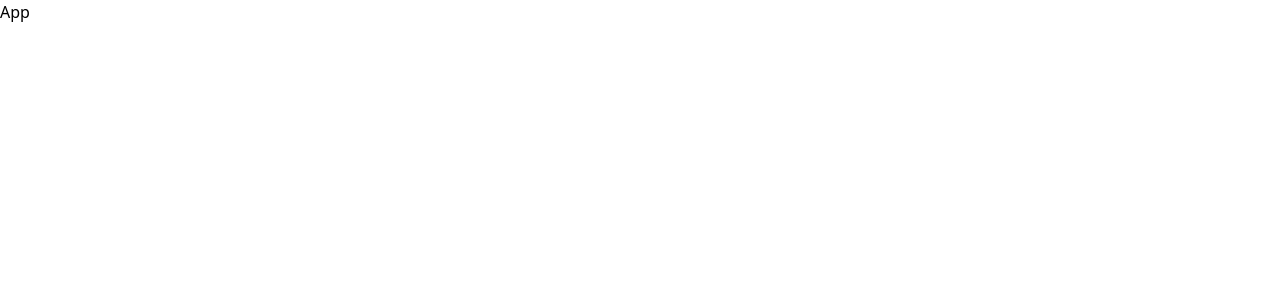
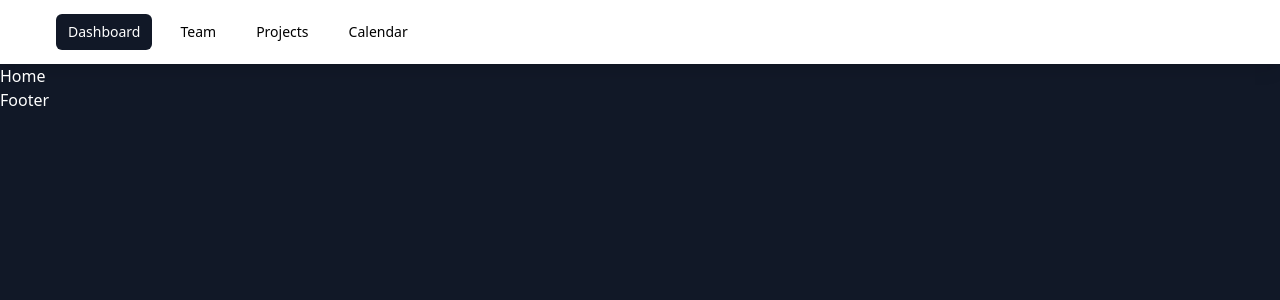
Before and after one commit to FaizanSurani/Projects, a React (Vite) app in the folder Food-Delivery-App/client-side/: page / in a window 1280 px wide. Shown: the top 300 px of the page. Built offline with nearby package versions, Linux system fonts and the light colour scheme.

Commit message:
Create Header, Footer Components and Create Pages for the routing

```diff
--- a/Food-Delivery-App/client-side/index.html
+++ b/Food-Delivery-App/client-side/index.html
@@ -6,7 +6,7 @@
     <title>Food Delivery App</title>
   </head>
   <body
-    class="bg-white dark:bg-slate-800 rounded-lg ring-1 ring-slate-900/5 text-white">
+    class="bg-gray-900 dark:bg-slate-800 text-white dark:text-white ring-slate-900/5">
     <div id="root"></div>
     <script type="module" src="/src/main.jsx"></script>
   </body>
--- a/Food-Delivery-App/client-side/package.json
+++ b/Food-Delivery-App/client-side/package.json
@@ -11,7 +11,9 @@
   },
   "dependencies": {
     "react": "^18.2.0",
-    "react-dom": "^18.2.0"
+    "react-dom": "^18.2.0",
+    "react-router": "^6.22.3",
+    "react-router-dom": "^6.22.3"
   },
   "devDependencies": {
     "@types/react": "^18.2.56",
--- a/Food-Delivery-App/client-side/src/App.jsx
+++ b/Food-Delivery-App/client-side/src/App.jsx
@@ -1,5 +1,10 @@
 import React from "react";
+import Home from "./pages/Home";
 
 export default function App() {
-  return <h1>App</h1>;
+  return (
+    <>
+      <Home />
+    </>
+  );
 }
--- /dev/null
+++ b/Food-Delivery-App/client-side/src/components/Footer.jsx
@@ -0,0 +1,5 @@
+import React from "react";
+
+export default function Footer() {
+  return <div>Footer</div>;
+}
--- /dev/null
+++ b/Food-Delivery-App/client-side/src/components/Header.jsx
@@ -0,0 +1,41 @@
+import React from "react";
+
+export default function Header() {
+  return (
+    <>
+      <nav className="bg-white shadow-lg">
+        <div className="mx-auto max-w-7xl px-2 sm:px-6 lg:px-8 text-black">
+          <div className="relative flex h-16 items-center justify-between">
+            <div className="flex flex-1 items-center justify-center sm:items-stretch sm:justify-start">
+              <div className="hidden sm:ml-6 sm:block">
+                <div className="flex space-x-4">
+                  <a
+                    href="#"
+                    className="bg-gray-900 text-white rounded-md px-3 py-2 text-sm font-medium"
+                    aria-current="page">
+                    Dashboard
+                  </a>
+                  <a
+                    href="#"
+                    className="text-black hover:bg-black hover:text-white rounded-md px-3 py-2 text-sm font-medium">
+                    Team
+                  </a>
+                  <a
+                    href="#"
+                    className="text-black hover:bg-black hover:text-white rounded-md px-3 py-2 text-sm font-medium">
+                    Projects
+                  </a>
+                  <a
+                    href="#"
+                    className="text-black hover:bg-black hover:text-white rounded-md px-3 py-2 text-sm font-medium">
+                    Calendar
+                  </a>
+                </div>
+              </div>
+            </div>
+          </div>
+        </div>
+      </nav>
+    </>
+  );
+}
--- /dev/null
+++ b/Food-Delivery-App/client-side/src/pages/Home.jsx
@@ -0,0 +1,17 @@
+import React from "react";
+import Header from "../components/Header";
+import Footer from "../components/Footer";
+
+export default function Home() {
+  return (
+    <div>
+      <div>
+        <Header />
+      </div>
+      <div>Home</div>
+      <div>
+        <Footer />
+      </div>
+    </div>
+  );
+}
--- /dev/null
+++ b/Food-Delivery-App/client-side/src/pages/SignIn.jsx
@@ -0,0 +1,5 @@
+import React from "react";
+
+export default function SignIn() {
+  return <div>SignIn</div>;
+}
--- /dev/null
+++ b/Food-Delivery-App/client-side/src/pages/SignUp.jsx
@@ -0,0 +1,5 @@
+import React from "react";
+
+export default function SignUp() {
+  return <div>SignUp</div>;
+}
```
Also changed, not shown: 1 other file (tests, documents, lock files or other folders).
